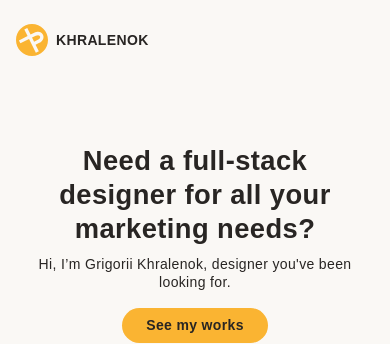
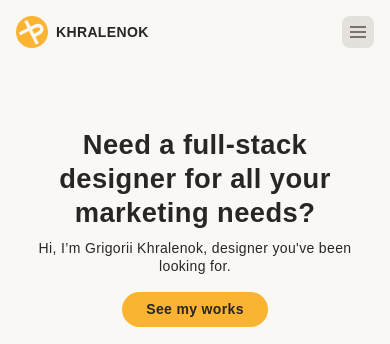
Before and after one commit to khralenok/khralenok.com, a PHP site: page / in a window 390 px wide. Shown: the top 344 px of the page. Run offline with PHP 8.4, Linux system fonts and the light colour scheme.

Commit message:
Added mobile menu and fix footer a bit

```diff
--- a/index.html
+++ b/index.html
@@ -36,6 +36,11 @@
           <li><button class="modal-open">Contact me</button></li>
         </ul>
       </nav>
+      <div class="menu-icon">
+        <div class="menu-icon-bar"></div>
+        <div class="menu-icon-bar"></div>
+        <div class="menu-icon-bar"></div>
+      </div>
     </header>
 
     <div class="modal-wrapper">
--- a/scripts/header.js
+++ b/scripts/header.js
@@ -15,3 +15,18 @@ const obsOptions = {
 const observer = new IntersectionObserver(obsCallback, obsOptions);
 
 observer.observe(obsTarget);
+
+const navigation = document.querySelector("nav");
+const menuItems = navigation.querySelector("ul");
+const menuIcon = document.querySelector(".menu-icon");
+
+const showMenu = function () {
+  navigation.classList.toggle("active");
+};
+
+const hideMenu = function () {
+  navigation.classList.remove("active");
+};
+
+menuIcon.addEventListener("click", showMenu);
+menuItems.addEventListener("click", hideMenu);
--- a/style.css
+++ b/style.css
@@ -93,11 +93,16 @@ footer {
   position: relative;
 }
 
-header,
-footer {
+header {
   justify-content: space-between;
   padding: 0 var(--spacing-friends);
   height: 5rem;
+}
+
+footer {
+  justify-content: space-between;
+  padding: var(--spacing-housemates) var(--spacing-friends)
+    var(--spacing-townmates) var(--spacing-friends);
 }
 
 section {
@@ -107,13 +112,13 @@ header {
   top: 5rem;
   transform: translateY(-5rem);
   transition: transform 250ms;
+  z-index: 150;
 }
 header.sticky {
   position: fixed;
   inset: 0 0 auto 0;
   background: var(--white);
   transform: translateY(0rem);
-  z-index: 150;
 }
 
 .logo {
@@ -236,6 +241,10 @@ nav a {
   text-decoration: none;
   color: inherit;
   display: block;
+}
+
+.menu-icon {
+  display: none;
 }
 
 #social-media {
@@ -478,6 +487,9 @@ button[type="submit"] {
     --paragraph-font-size: 1rem;
     --spacing-siblings: 0.75rem;
   }
+  header {
+    height: 4.5rem;
+  }
 
   .container {
     width: 60em; /* 960px */
@@ -533,9 +545,53 @@ button[type="submit"] {
     grid-column: 1 / span 6;
   }
 
+  .menu-icon {
+    display: flex;
+    flex-direction: column;
+    align-items: center;
+    justify-content: center;
+    height: var(--spacing-housemates);
+    width: var(--spacing-housemates);
+    background: var(--gray200);
+    gap: calc(var(--spacing-siblings) / 3);
+    border-radius: var(--spacing-siblings);
+    z-index: 490;
+  }
+  .menu-icon-bar {
+    height: 2px;
+    width: var(--spacing-friends);
+    background: var(--gray800);
+  }
+
   nav {
     position: absolute;
-    transform: translateX(1000px);
+    display: flex;
+    transform: translateX(100%);
+    inset: 0 0 0 auto;
+    height: 100svh;
+    width: 80%;
+    background: var(--white);
+    z-index: 480;
+    justify-content: center;
+    align-items: center;
+    transition: transform 500ms;
+    border-radius: var(--spacing-housemates) 0 0 var(--spacing-housemates);
+  }
+
+  nav.active {
+    z-index: 480;
+    transform: translateX(0);
+  }
+
+  nav > ul {
+    flex-direction: column;
+    text-align: center;
+  }
+
+  footer {
+    justify-content: center;
+    flex-direction: column;
+    gap: var(--spacing-housemates);
   }
 }
 
@@ -544,6 +600,11 @@ button[type="submit"] {
     --paragraph-font-size: 0.875rem;
     --spacing-siblings: 0.5rem;
   }
+
+  header {
+    height: 4rem;
+  }
+
   .container {
     width: 30em; /* 480px */
   }
```
